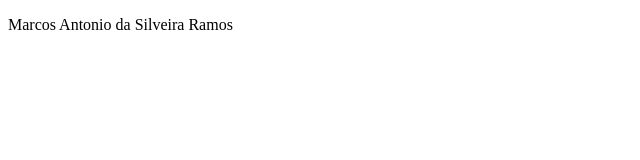
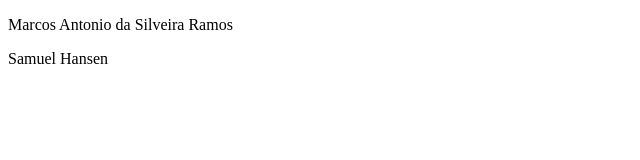
Before and after one commit to SamuelHansen1107/spotifei-frontend-senac, an Angular app: page / in a window 1280 px wide. Shown: the top 160 px of the page, without its empty margins (0-640 px from the left). Built offline with nearby package versions, Linux system fonts and the light colour scheme.

Commit message:
Adicionado nome Samuel Hansen

```diff
--- a/src/app/app.component.html
+++ b/src/app/app.component.html
@@ -1,3 +1,4 @@
 <main>
   <p>Marcos Antonio da Silveira Ramos</p>
+  <p>Samuel Hansen</p>
 </main>
```
